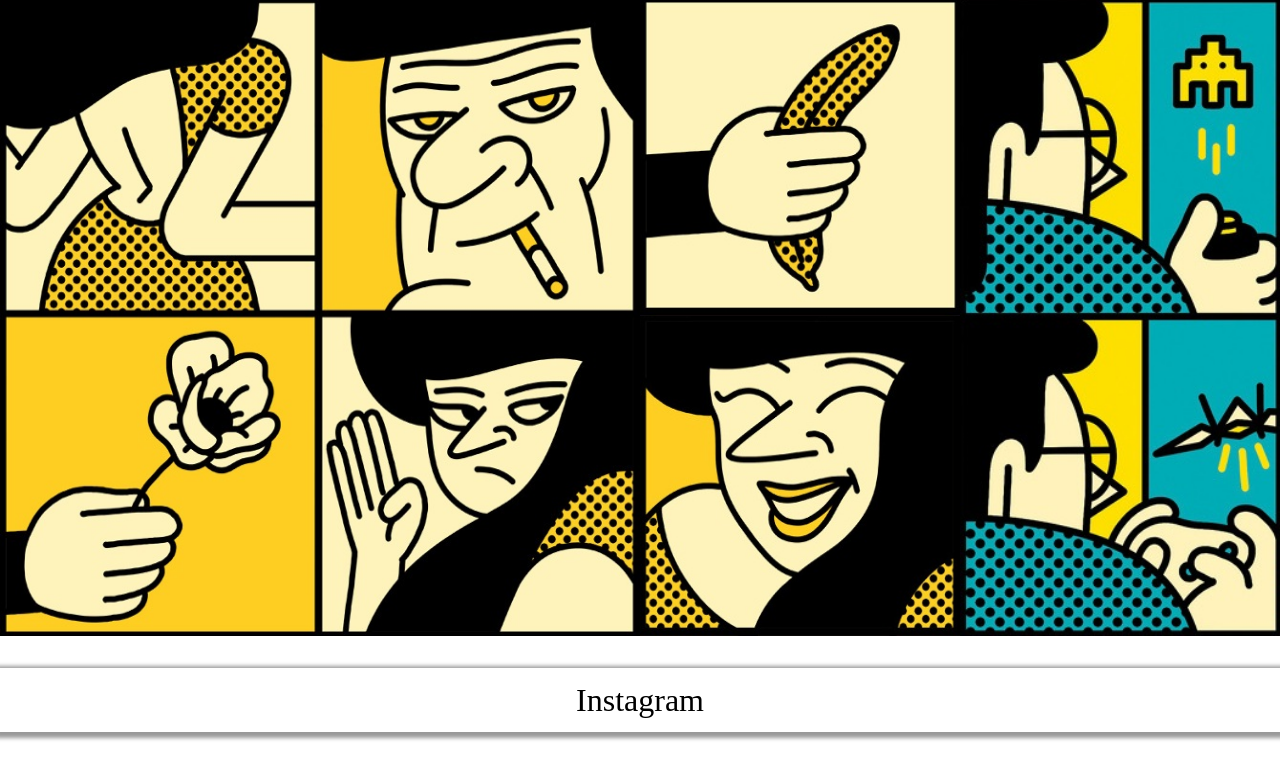
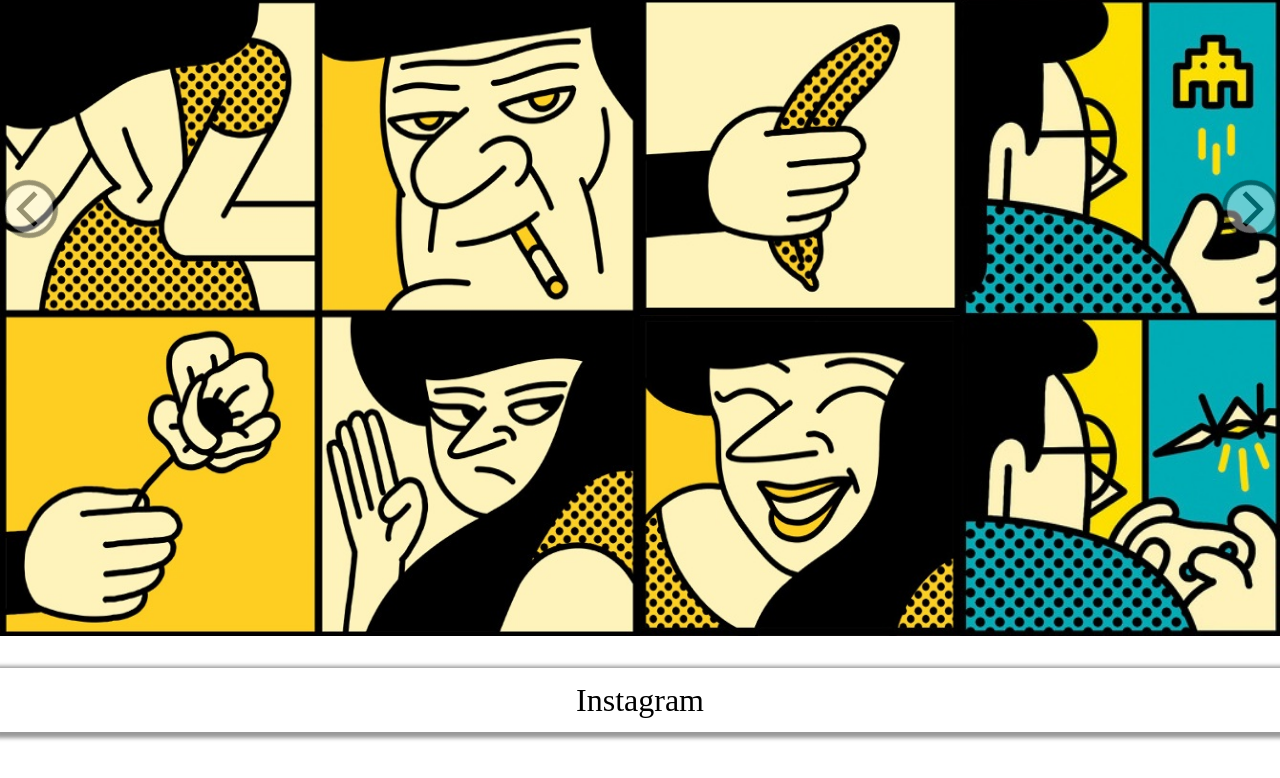
Before and after one commit to alisagrdva/HSEDC2016-instagrid-Alisagrdva, a plain HTML site: page instagrid2.html in a window 1280 px wide. Shown: the part 68-846 px from the top of the page. Drawn offline with Linux system fonts and the light colour scheme.

Commit message:
ljltkfkf ryjgrb

```diff
--- a/instagrid2.html
+++ b/instagrid2.html
@@ -24,8 +24,17 @@
     <section class="gallery">
 
       <nav class="galleryNav">
-        <div class="disabled" id="prev"></div>
-        <div id="next"></div>
+        <div class="prev btn">
+          <div class="circle">
+            <div class="arrow"></div>
+          </div>
+        </div>
+
+        <div class="next btn">
+          <div class="circle">
+            <div class="arrow"></div>
+          </div>
+        </div>
       </nav>
 
       <section class="galleryRail">
--- a/stylesheets/galleryNav.css
+++ b/stylesheets/galleryNav.css
@@ -17,27 +17,20 @@
   opacity: .8;
 }
 
-.circle2 {
-  width: 52px;
-  height: 52px;
-  background-color: black;
-  border-radius: 50%;
-  p
-}
-
 .circle {
   width: 48px;
   height: 48px;
   background-color: white;
   border-radius: 50%;
+  border: solid 5px black;
 }
 
 .arrow {
   position: fixed;
   width: 20px;
   height: 20px;
-  border-right: 7px solid black;
-  border-bottom: 7px solid black;
+  border-right: 5px solid black;
+  border-bottom: 5px solid black;
   margin: 8px;
 }
 
```
Also changed, not shown: instagrid1.html (+4 -8 lines), instagrid3.html (+11 -2 lines).
